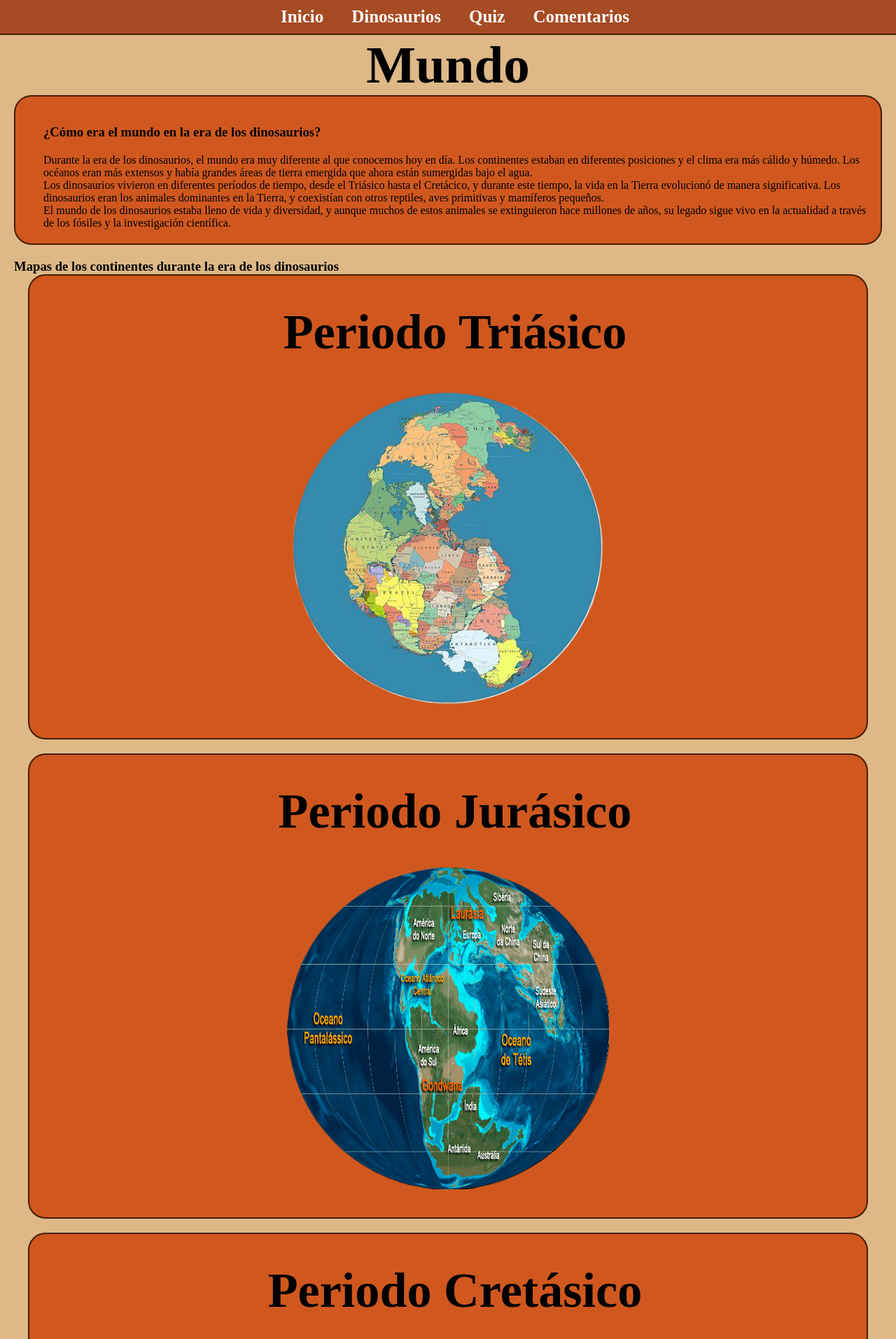
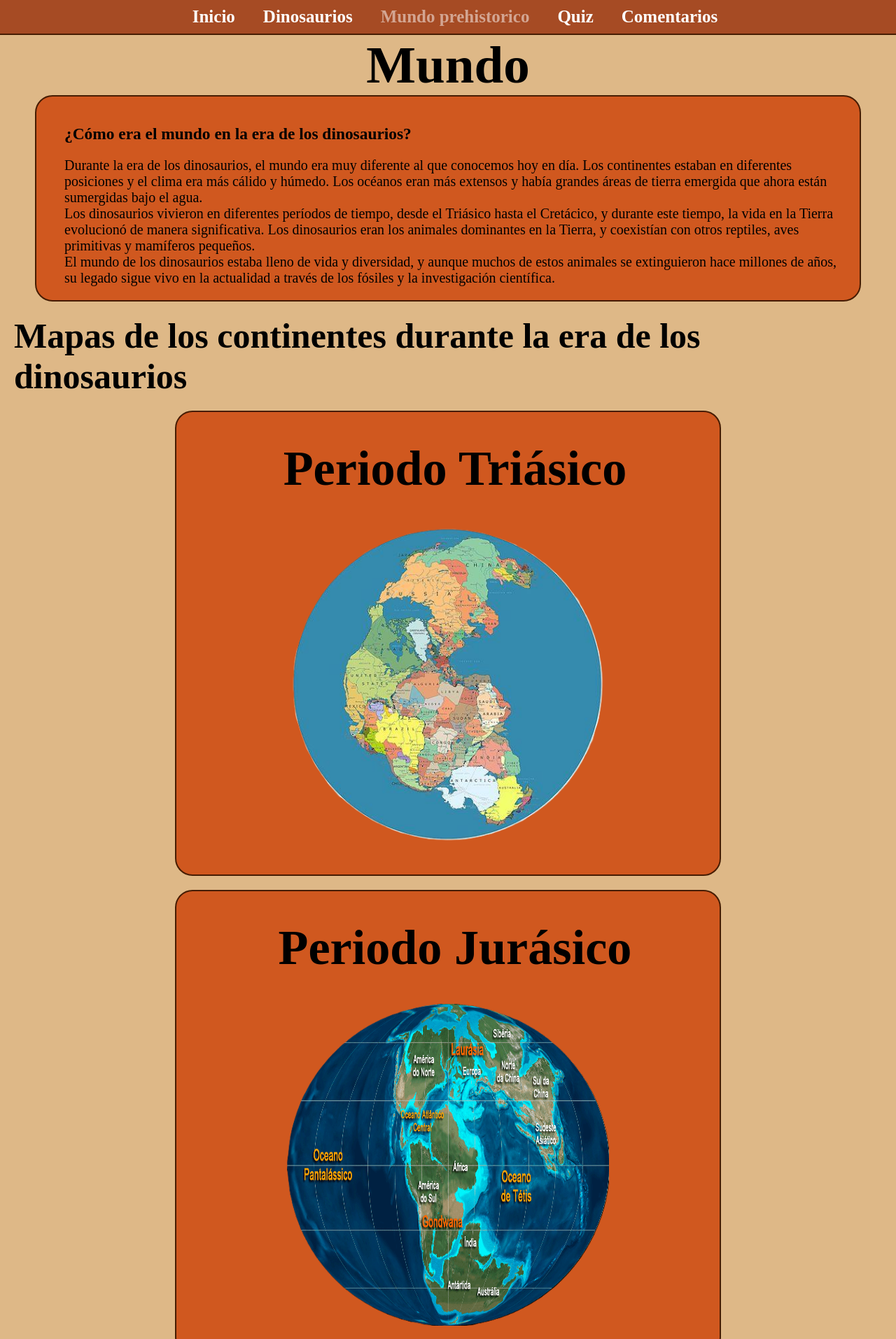
Before and after one commit to JulianIbPe/sauripedia, a PHP site: page /pages/mundo.html in a window 1280 px wide. Shown: the top 1914 px of the page at 70% size. Run offline with PHP 8.4, Linux system fonts and the light colour scheme.

Commit message:
ñaññaña

```diff
--- a/css/estilos.css
+++ b/css/estilos.css
@@ -35,11 +35,21 @@ li
 {
     background-color: rgba(207, 73, 16, 0.862);
     padding: 20px;
-    margin-left: 20px;
-    margin-right: 20px;
+    margin-left: 50px;
+    margin-right: 50px;
     border-radius: 25px;
+    font-size: 20px;
     border: 2px solid rgb(70, 28, 2);
 }
+
+.h3_mundos
+{
+    display: flex;
+    justify-content: center;
+    align-items: center;
+    font-size: 50px;
+}
+
 .titulos_mapas
 {
     text-align: center;
@@ -52,8 +62,8 @@ li
 {
     background-color: rgba(207, 73, 16, 0.862);
     padding: 20px;
-    margin-left: 20px;
-    margin-right: 20px;
+    margin-left: 250px;
+    margin-right: 250px;
     border-radius: 25px;
     border: 2px solid rgb(70, 28, 2);
     margin-bottom: 20px;
@@ -167,3 +177,23 @@ main
     font-size: 25px;
     font-weight: bold;
 }
+
+.seleccion_mapas
+{
+    background-color: rgb(0, 0, 0);
+    color: rgb(115, 255, 0);
+    padding: 10px;
+    width: 100%;
+    border-bottom: 2px solid rgb(115, 255, 0);
+    top: 0;
+    display: flex;
+    justify-content: center;
+}
+
+.opcion_seleccionada
+{
+    color: hsla(0, 0%, 100%, 0.5);
+    text-decoration: none;
+    font-size: 25px;
+    font-weight: bold;
+}
--- a/index.html
+++ b/index.html
@@ -8,7 +8,7 @@
         <header>
             <nav class="paginas">
                 <ul>
-
+                    <li><a href="index.html" class="opcion_seleccionada">Inicio</a></li>
                     <li><a href="pages/dinosaurioslista.html" class="sauriolink">Dinosaurios</a></li>
                     <li><a href="pages/mundo.html" class="sauriolink">Mundo prehistorico</a></li>
                     <li><a href="pages/quiz.html" class="sauriolink">Quiz</a></li>
--- a/pages/comentarios.html
+++ b/pages/comentarios.html
@@ -8,11 +8,11 @@
         <header>
             <nav>
                 <ul>
-                    <li><a class="encabezado" href="/index.html">Inicio</a></li>
+                    <li><a class="encabezado" href="/index.html" >Inicio</a></li>
                     <li><a class="encabezado" href="/pages/dinosaurioslista.html">Dinosaurios</a></li>
                     <li><a class="encabezado" href="/pages/mundo.html">Mundo prehistorico</a></li>
-                    <li><a class="encabezado" href="/pages/quiz.html">Quiz</a></li>
-
+                    <li><a class="encabezado" href="/pages/quiz.html" >Quiz</a></li>
+                    <li><a class="opcion_seleccionada" href="pages/comentarios.html">Comentarios</a></li>
                 </ul>
             </nav>
         </header>
--- a/pages/mundo.html
+++ b/pages/mundo.html
@@ -8,10 +8,11 @@
         <header>
             <nav>
                 <ul>
-                    <li><a class="encabezado" href="/index.html">Inicio</a></li>
-                    <li><a class="encabezado" href="/pages/dinosaurioslista.html">Dinosaurios</a></li>
-                    <li><a class="encabezado" href="/pages/quiz.html">Quiz</a></li>
-                    <li><a class="encabezado" href="/pages/comentarios.html">Comentarios</a></li>
+                    <li><a class="encabezado" href="/index.html" >Inicio</a></li>
+                    <li><a class="encabezado" href="pages/dinosaurioslista.html">Dinosaurios</a></li>
+                    <li><a class="opcion_seleccionada" href="pages/mundo.html">Mundo prehistorico</a></li>
+                    <li><a class="encabezado" href="pages/quiz.html" >Quiz</a></li>
+                    <li><a class="encabezado" href="pages/comentarios.html">Comentarios</a></li>
                 </ul>
             </nav>
         </header>
@@ -23,8 +24,9 @@
                 <p>Los dinosaurios vivieron en diferentes períodos de tiempo, desde el Triásico hasta el Cretácico, y durante este tiempo, la vida en la Tierra evolucionó de manera significativa. Los dinosaurios eran los animales dominantes en la Tierra, y coexistían con otros reptiles, aves primitivas y mamíferos pequeños.</p>
                 <p>El mundo de los dinosaurios estaba lleno de vida y diversidad, y aunque muchos de estos animales se extinguieron hace millones de años, su legado sigue vivo en la actualidad a través de los fósiles y la investigación científica.</p>
             </div>
-            <h3>Mapas de los continentes durante la era de los dinosaurios</
+            <h3 class="h3_mundos">Mapas de los continentes durante la era de los dinosaurios</h3>
             <ol>
+                <section>
                     <div class="cuadrados_mapas">
                         <li class="titulos_mapas"><h3>Periodo Triásico</h3></li>
                         <img class="mapas" src="/imagenes/mapa triásico.png" >
@@ -37,6 +39,7 @@
                         <li class="titulos_mapas"><h3>Periodo Cretásico</h3></li>
                         <img class="mapas" src="/imagenes/mapa cretásico.png" >
                     </div>
+                </section>
             </ol>
         </main>
     </body>
```
Also changed, not shown: css/home.css (+8 -0 lines), experimentos/intento_animacion.css (added, +45 -0 lines), pages/dinosaurioslista.html (+5 -4 lines), pages/quiz.html (+5 -4 lines). Lines whose indentation alone changed are shown as unchanged.
